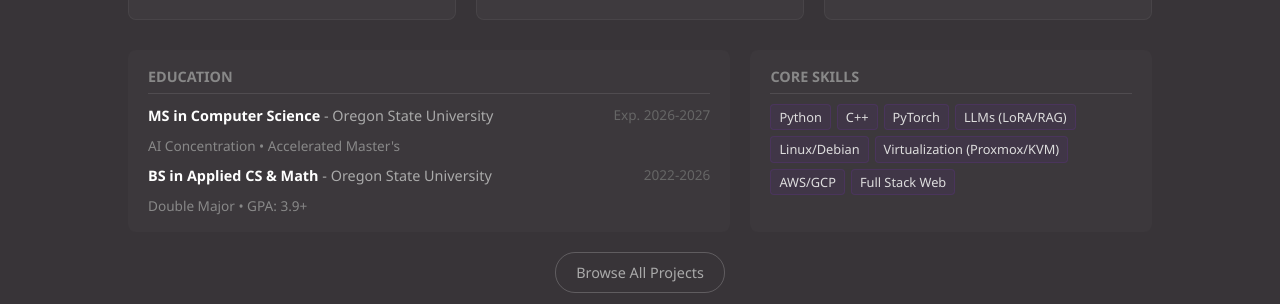
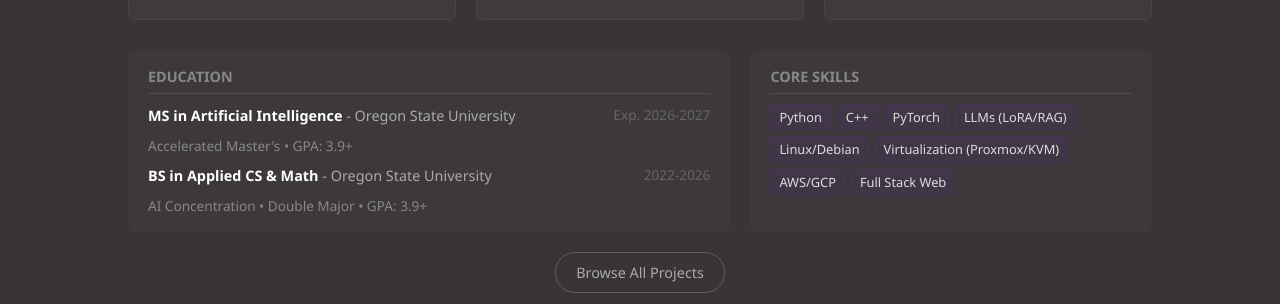
Before and after one commit to bergerjacob/bergerj-website, a Jekyll site: the page built from portfolio/index.html, in a window 1280 px wide. Shown: the part 487-791 px from the top of the page. Built offline with Jekyll 4.4.1, drawn with Linux system fonts in a browser that asks for light colours.

Commit message:
education section on portfolio typo

```diff
--- a/portfolio/index.html
+++ b/portfolio/index.html
@@ -78,11 +78,11 @@ title: Portfolio
             <div class="panel-title">Education</div>
             <div class="edu-row">
                 <div>
-                    <span class="edu-degree">MS in Computer Science</span> <span class="edu-school">- Oregon State University</span>
+                    <span class="edu-degree">MS in Artificial Intelligence</span> <span class="edu-school">- Oregon State University</span>
                 </div>
                 <div class="edu-date">Exp. 2026-2027</div>
             </div>
-            <div style="font-size: 0.85rem; color: #888; margin-bottom: 8px;">AI Concentration • Accelerated Master's</div>
+            <div style="font-size: 0.85rem; color: #888; margin-bottom: 8px;">Accelerated Master's • GPA: 3.9+</div>
 
             <div class="edu-row">
                 <div>
@@ -90,7 +90,7 @@ title: Portfolio
                 </div>
                 <div class="edu-date">2022-2026</div>
             </div>
-            <div style="font-size: 0.85rem; color: #888;">Double Major • GPA: 3.9+</div>
+            <div style="font-size: 0.85rem; color: #888;">AI Concentration • Double Major • GPA: 3.9+</div>
         </div>
 
         <div class="info-panel">
```
